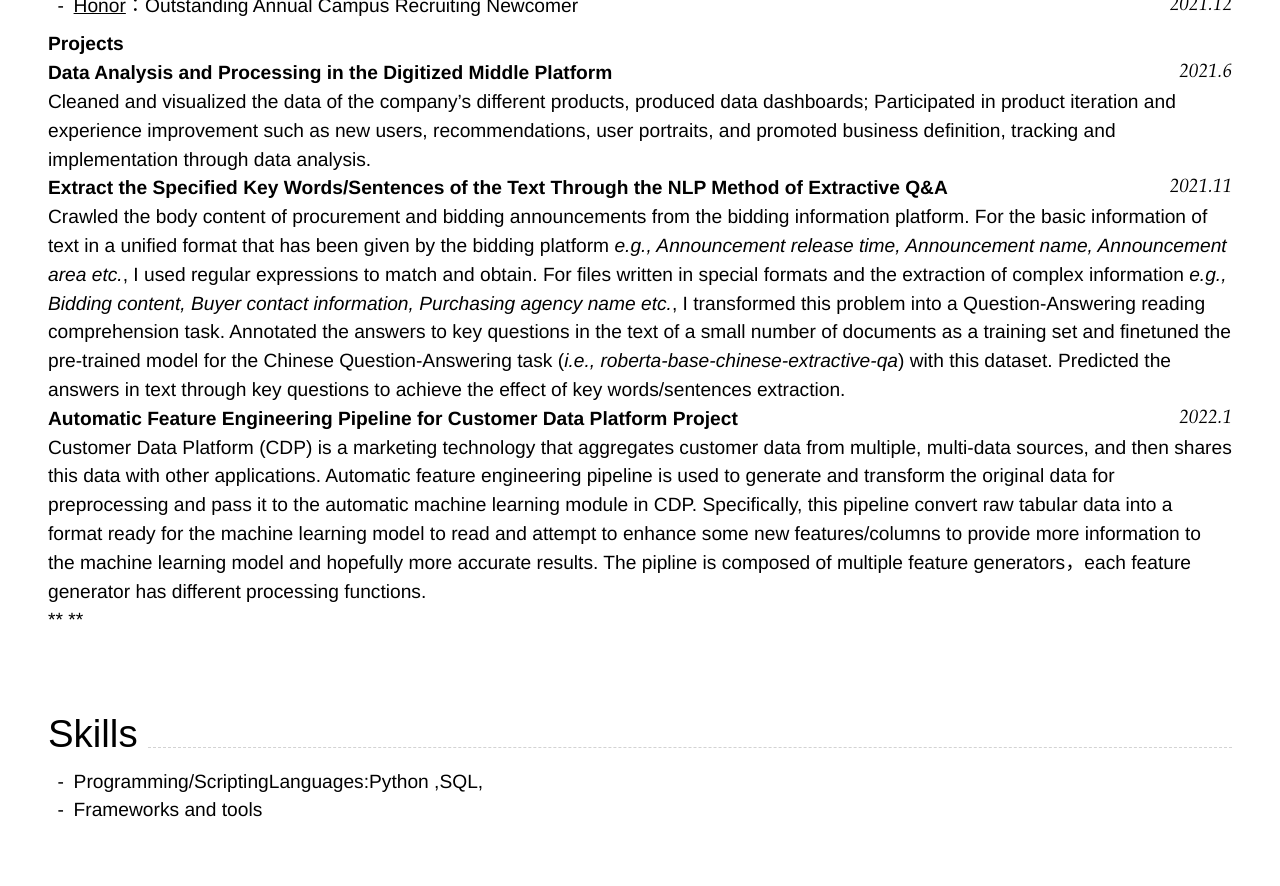
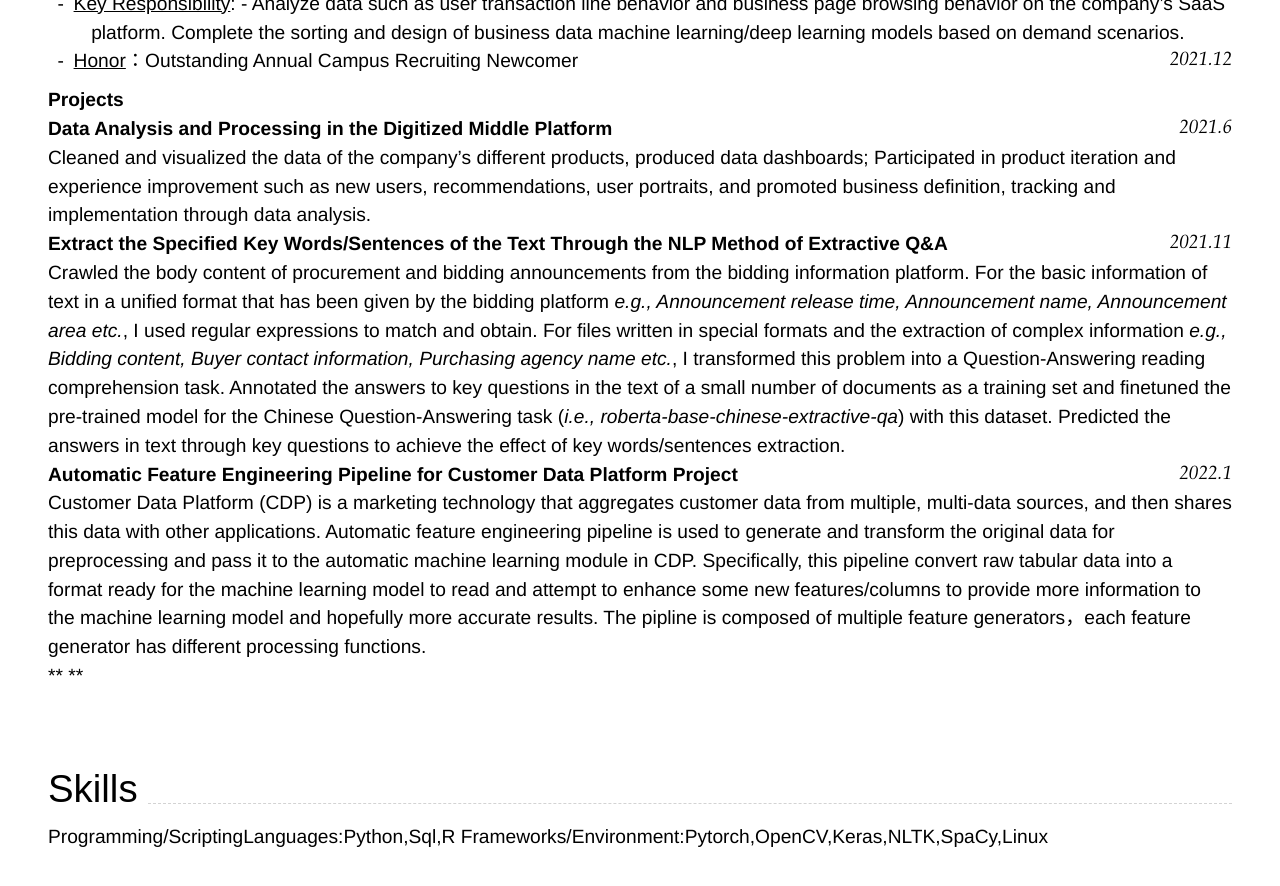
Before and after one commit to MinyeShao/CV_Markdown, a Jekyll site: the page built from index.md, in a window 1280 px wide and 900 px high, scrolled down 1280 px. Shown: the top 886 px of the window. Built offline with Jekyll 4.4.1, drawn with Linux system fonts in a browser that asks for light colours; nearby versions of some CDN libraries.

Commit message:
Update index.md

```diff
--- a/index.md
+++ b/index.md
@@ -93,8 +95,8 @@ Customer Data Platform (CDP) is a marketing technology that aggregates customer
 
 
 ## Skills
-- Programming/ScriptingLanguages:Python ,SQL,
-- Frameworks and tools
+Programming/ScriptingLanguages:Python,Sql,R
+Frameworks/Environment:Pytorch,OpenCV,Keras,NLTK,SpaCy,Linux
 
 
 
```
Also changed, not shown: other parts of index.md (+2 -0 lines).
